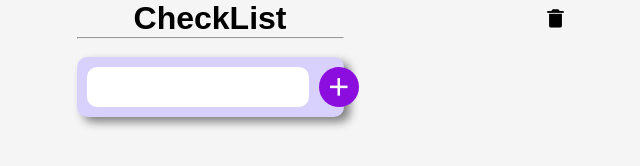
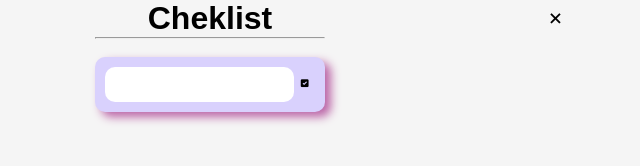
Before and after one commit to Fabirs1989/Lista-de-Tarefas, a plain HTML site: page Index.html in a window 1280 px wide. Shown: the whole page, without its empty margins (430-1070 px from the left). Drawn offline with nearby package versions, Linux system fonts and the light colour scheme; a web font is replaced by a local one.

Commit message:
First commit

```diff
--- a/Index.html
+++ b/Index.html
@@ -4,21 +4,21 @@
   <meta charset="UTF-8">
   <meta http-equiv="X-UA-Compatible" content="IE=edge">
   <meta name="viewport" content="width=device-width, initial-scale=1.0">
-  <title>CheckList</title>
+  <title>Cheklist</title>
   <link rel="stylesheet" href="style.css">
   <link href='https://unpkg.com/boxicons@2.1.1/css/boxicons.min.css' rel='stylesheet'>
 </head>
 <body>
-  <div class="ChekList">
+  <div class="Cheklist">
     <div class="header">
-      <p>CheckList</p>
-      <button><i class='bx bxs-trash-alt'></i></button>
+      <p>Cheklist</p>
+      <button><i class='bx bx-x'></i></button>
     </div>
     <hr/>
     <br />
     <div class="divInsert">
       <input class="textInsert" type="text" />
-      <button><i class='bx bx-plus'></i></button>
+     <button><i class='bx bxs-checkbox-checked'></i></button>
     </div>
     <ul></ul>
   </div>
--- a/index.js
+++ b/index.js
@@ -52,7 +52,7 @@ function insertItemTela(text, status, i) {
     <div class="divLi">
       <input type="checkbox" ${status} data-i=${i} onchange="done(this, ${i});" />
       <span data-si=${i}>${text}</span>
-      <button onclick="removeItem(${i})" data-i=${i}><i class='bx bx-trash'></i></button>
+      <button onclick="removeItem(${i})" data-i=${i}><i class='bx bx-check-square'></i></button>
     </div>
     `
   ul.appendChild(li)
--- a/style.css
+++ b/style.css
@@ -53,7 +53,7 @@ ul {
   background-color: rgb(217, 209, 253);
   border-radius: 10px;
   display: flex;
-  box-shadow: 6px 5px 10px 0px grey;
+  box-shadow: 6px 5px 10px 0px rgb(187, 101, 167);
 }
 
 button {
@@ -64,28 +64,28 @@ button {
   outline: none;
 }
 
-.bx-plus {
+.bx-checkbox-checked {
   font-size: 30px;
   margin-left: 10px;
-  background-color: rgb(139, 14, 223);
+  background-color: rgb(243, 73, 249);
   border-radius: 50%;
-  padding: 5px;
-  color: white;
+  padding: 5px;s
+  color: rgb(250, 250, 250);
 }
 
 .divLi {
   margin-top: 20px;
   padding: 10px;
-  background: lightgray;
+  background: rgb(239, 201, 244);
   border-radius: 10px;
-  box-shadow: 6px 5px 10px 0px grey;
+  box-shadow: 6px 5px 10px 0px rgb(249, 244, 244);
   display: flex;
   align-items: center;
 }
 
 .divLi span {
   width: 80%;
-  color: dimgray;
+  color: rgb(235, 229, 229);
 }
 
 .divLi input {
```
